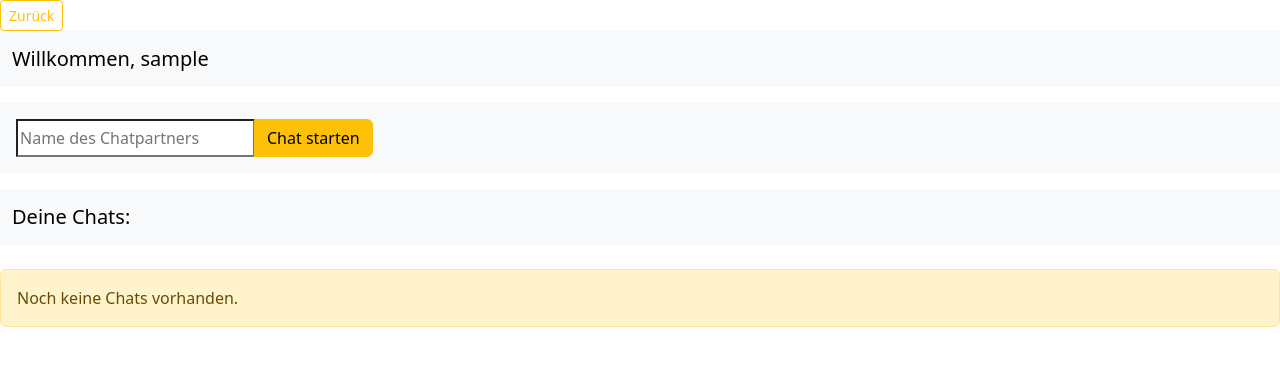
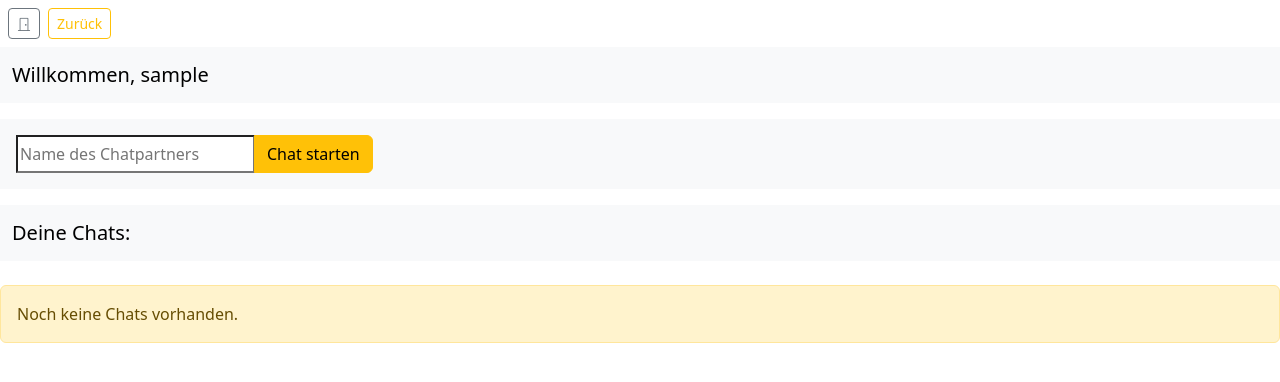
Before and after one commit to 19xxxLGxxx/messenger, a Flask app: page /chats in a window 1280 px wide. Shown: the top 382 px of the page. Run offline with Flask 3, Linux system fonts and the light colour scheme; the visitor is signed in with stand-in values (Sample User, id 1); data comes from the database, SQL or seed files in the repository; data that the repository does not hold is empty.

Commit message:
logout buttons

```diff
--- a/app/templates/chat_list.html
+++ b/app/templates/chat_list.html
@@ -4,9 +4,15 @@
   <meta charset="utf-8">
   <title>Deine Chats</title>
   <link href="https://cdn.jsdelivr.net/npm/bootstrap@5.3.5/dist/css/bootstrap.min.css" rel="stylesheet">
+  <link href="https://cdn.jsdelivr.net/npm/bootstrap-icons@1.10.5/font/bootstrap-icons.css" rel="stylesheet">
 </head>
 <body>
-  <button class="btn btn-outline-warning btn-sm" onclick="history.back()">Zurück</button>
+  <div class="d-flex align-items-center gap-2 p-2">
+    <a href="{{ url_for('main.logout') }}" class="btn btn-outline-secondary btn-sm" title="Logout">
+      <i class="bi bi-door-closed"></i>
+    </a>
+    <button class="btn btn-outline-warning btn-sm" onclick="history.back()">Zurück</button>
+  </div>
   <nav class="navbar bg-body-tertiary">
     <div class="container-fluid">
       <a class="navbar-brand" href="#">Willkommen, {{ username }}</a>
```
Also changed, not shown: app/templates/chat.html (+7 -1 lines).
